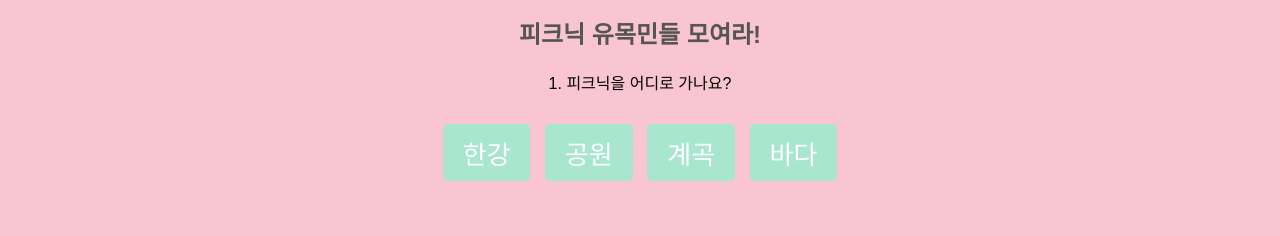
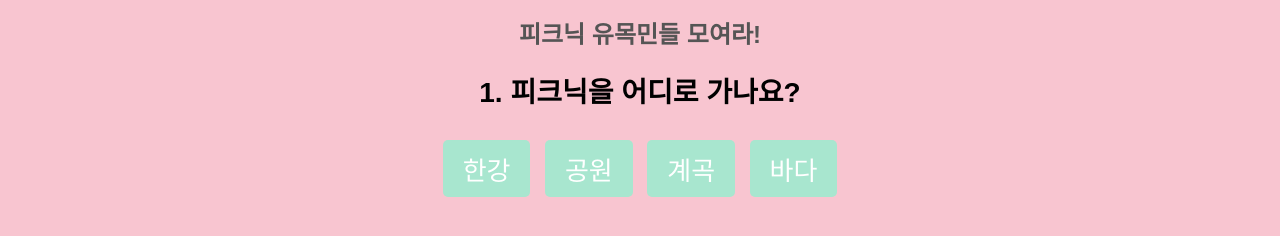
Before and after one commit to DreamMushroom/homepage, a plain HTML site: page index.html in a window 1280 px wide. Shown: the part 242-478 px from the top of the page. Drawn offline with Linux system fonts and the light colour scheme.

Commit message:
Update index.css

```diff
--- a/index.css
+++ b/index.css
@@ -46,10 +46,10 @@ body {
    h2 {
       color: #555;
     }
-   question {
+   .question {
       margin: 20px 0;
     }
-   question label {
+   .question label {
       font-size: 28px;
       font-weight: bold;
     }
```
